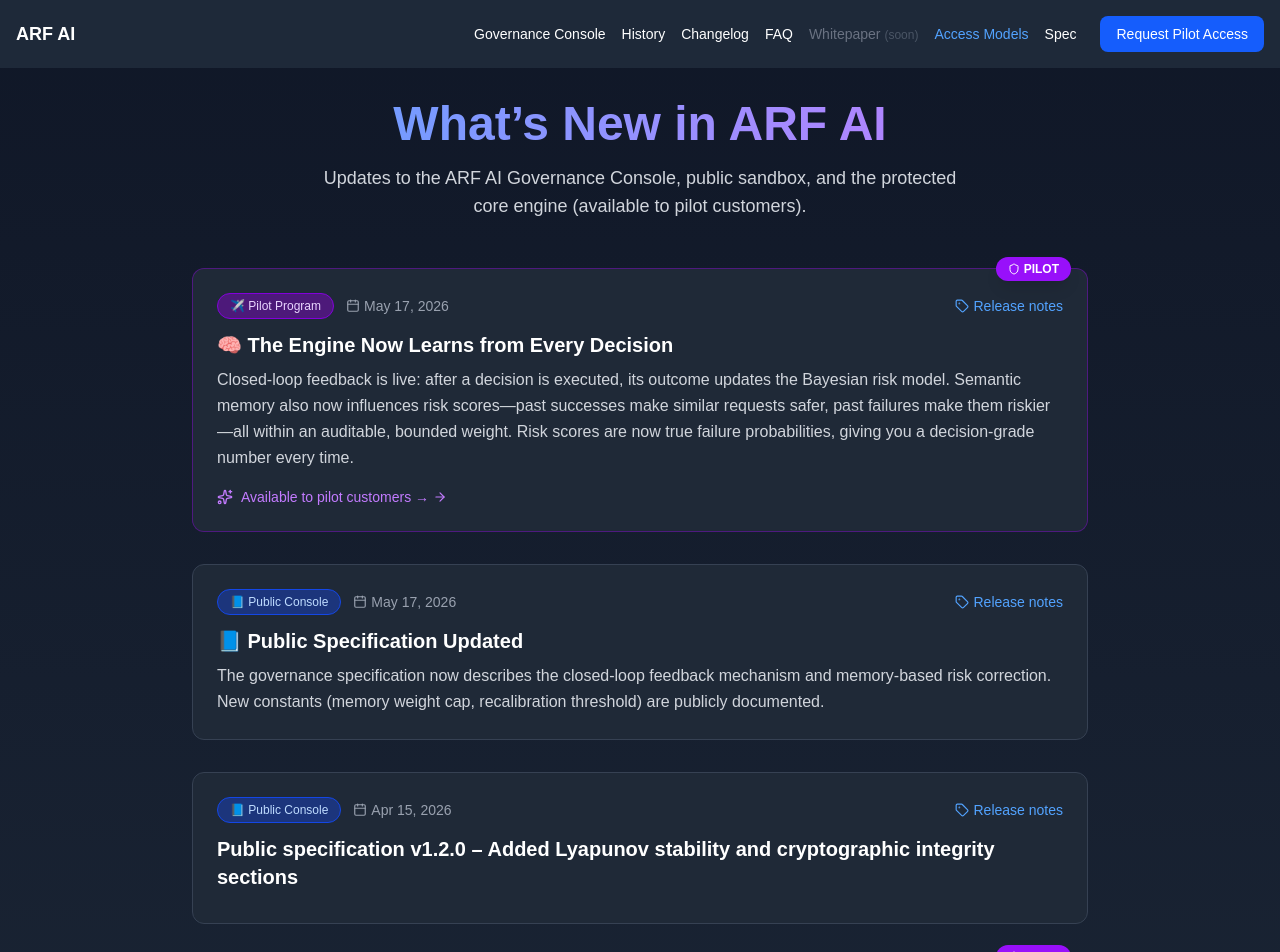
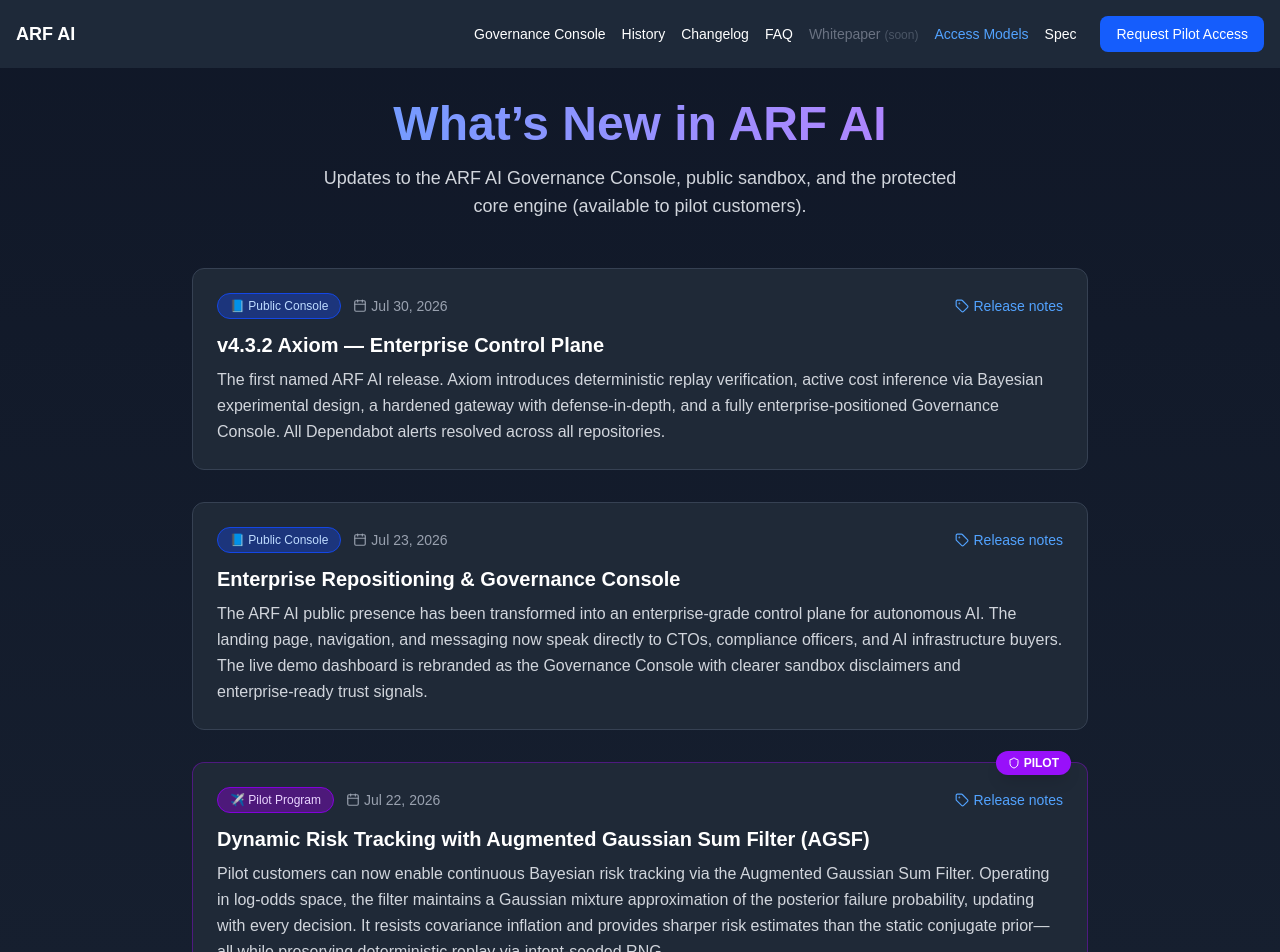
Before and after one commit to arf-foundation/arf-frontend, a Next.js app: page /changelog in a window 1280 px wide. Shown: the top 952 px of the page. Built offline with nearby package versions, Linux system fonts and the light colour scheme.

Commit message:
fix: merge Axiom changelog entries into live JSON; ensure showcase content always renders

```diff
--- a/app/changelog/page.tsx
+++ b/app/changelog/page.tsx
@@ -13,8 +13,20 @@ interface ChangelogEntry {
   link?: string;
 }
 
-// Default entries to showcase v4.3.2 upgrades even when no JSON is loaded
+// Default entries to showcase v4.3.2 upgrades even when no JSON is loaded.
+// These are also merged into public/data/changelog.json, but are kept here
+// too (and re-merged in on every load) so the showcase content can never
+// silently disappear if changelog.json is later edited, reverted, or fails
+// to load.
 const DEFAULT_ENTRIES: ChangelogEntry[] = [
+  {
+    date: '2026-07-30',
+    title: 'v4.3.2 Axiom — Enterprise Control Plane',
+    description:
+      'The first named ARF AI release. Axiom introduces deterministic replay verification, active cost inference via Bayesian experimental design, a hardened gateway with defense-in-depth, and a fully enterprise-positioned Governance Console. All Dependabot alerts resolved across all repositories.',
+    type: 'public',
+    link: 'https://github.com/arf-foundation/agentic_reliability_framework/releases/tag/v4.3.2-axiom',
+  },
   {
     date: '2026-07-23',
     title: 'Enterprise Repositioning & Governance Console',
@@ -74,8 +86,20 @@ export default function ChangelogPage() {
         const res = await fetch('/data/changelog.json');
         if (!res.ok) throw new Error(`HTTP ${res.status}`);
         const data = await res.json();
-        const loaded = data.entries || [];
-        setEntries(loaded.length > 0 ? loaded : DEFAULT_ENTRIES);
+        const loaded: ChangelogEntry[] = data.entries || [];
+
+        // Merge in any showcase entries not already present in the loaded
+        // JSON (matched by date+title), so they're always visible regardless
+        // of the JSON file's state, without duplicating entries that are
+        // already there.
+        const loadedKeys = new Set(loaded.map((e) => `${e.date}|${e.title}`));
+        const missingDefaults = DEFAULT_ENTRIES.filter(
+          (e) => !loadedKeys.has(`${e.date}|${e.title}`)
+        );
+        const merged = [...missingDefaults, ...loaded].sort(
+          (a, b) => new Date(b.date).getTime() - new Date(a.date).getTime()
+        );
+        setEntries(merged.length > 0 ? merged : DEFAULT_ENTRIES);
       } catch (err) {
         console.warn('Changelog JSON not available, using default entries.', err);
         setEntries(DEFAULT_ENTRIES);
--- a/public/data/changelog.json
+++ b/public/data/changelog.json
@@ -1,5 +1,40 @@
 {
   "entries": [
+    {
+      "date": "2026-07-30",
+      "title": "v4.3.2 Axiom — Enterprise Control Plane",
+      "description": "The first named ARF AI release. Axiom introduces deterministic replay verification, active cost inference via Bayesian experimental design, a hardened gateway with defense-in-depth, and a fully enterprise-positioned Governance Console. All Dependabot alerts resolved across all repositories.",
+      "type": "public",
+      "link": "https://github.com/arf-foundation/agentic_reliability_framework/releases/tag/v4.3.2-axiom"
+    },
+    {
+      "date": "2026-07-23",
+      "title": "Enterprise Repositioning & Governance Console",
+      "description": "The ARF AI public presence has been transformed into an enterprise‑grade control plane for autonomous AI. The landing page, navigation, and messaging now speak directly to CTOs, compliance officers, and AI infrastructure buyers. The live demo dashboard is rebranded as the Governance Console with clearer sandbox disclaimers and enterprise‑ready trust signals.",
+      "type": "public",
+      "link": "https://github.com/arf-foundation/arf-frontend/releases/tag/v4.3.2"
+    },
+    {
+      "date": "2026-07-22",
+      "title": "Dynamic Risk Tracking with Augmented Gaussian Sum Filter (AGSF)",
+      "description": "Pilot customers can now enable continuous Bayesian risk tracking via the Augmented Gaussian Sum Filter. Operating in log‑odds space, the filter maintains a Gaussian mixture approximation of the posterior failure probability, updating with every decision. It resists covariance inflation and provides sharper risk estimates than the static conjugate prior—all while preserving deterministic replay via intent‑seeded RNG.",
+      "type": "pilot",
+      "link": "https://github.com/arf-foundation/agentic_reliability_framework/releases/tag/v4.3.2"
+    },
+    {
+      "date": "2026-07-22",
+      "title": "Cost Inference Engine (Maximum Entropy IRL)",
+      "description": "The governance loop now learns operational cost parameters from human overrides using maximum entropy inverse reinforcement learning. With a Bayesian prior and MAP estimation, the engine continuously refines expected‑loss minimisation to better match your organisation’s risk appetite. Available after recording 10+ overrides.",
+      "type": "pilot",
+      "link": "https://github.com/arf-foundation/agentic_reliability_framework/releases/tag/v4.3.2"
+    },
+    {
+      "date": "2026-07-22",
+      "title": "Offline RL Policy Fallback (CQL + Lyapunov Barrier)",
+      "description": "An optional offline RL policy can now override rule‑based decisions when confidence is high. Trained via Conservative Q‑Learning with a Lyapunov stability constraint, the policy minimises long‑term risk while respecting safety boundaries. This enables adaptive governance that improves with operational history—without online exploration.",
+      "type": "pilot",
+      "link": "https://github.com/arf-foundation/agentic_reliability_framework/releases/tag/v4.3.2"
+    },
     {
       "date": "2026-05-17",
       "title": "🧠 The Engine Now Learns from Every Decision",
```
